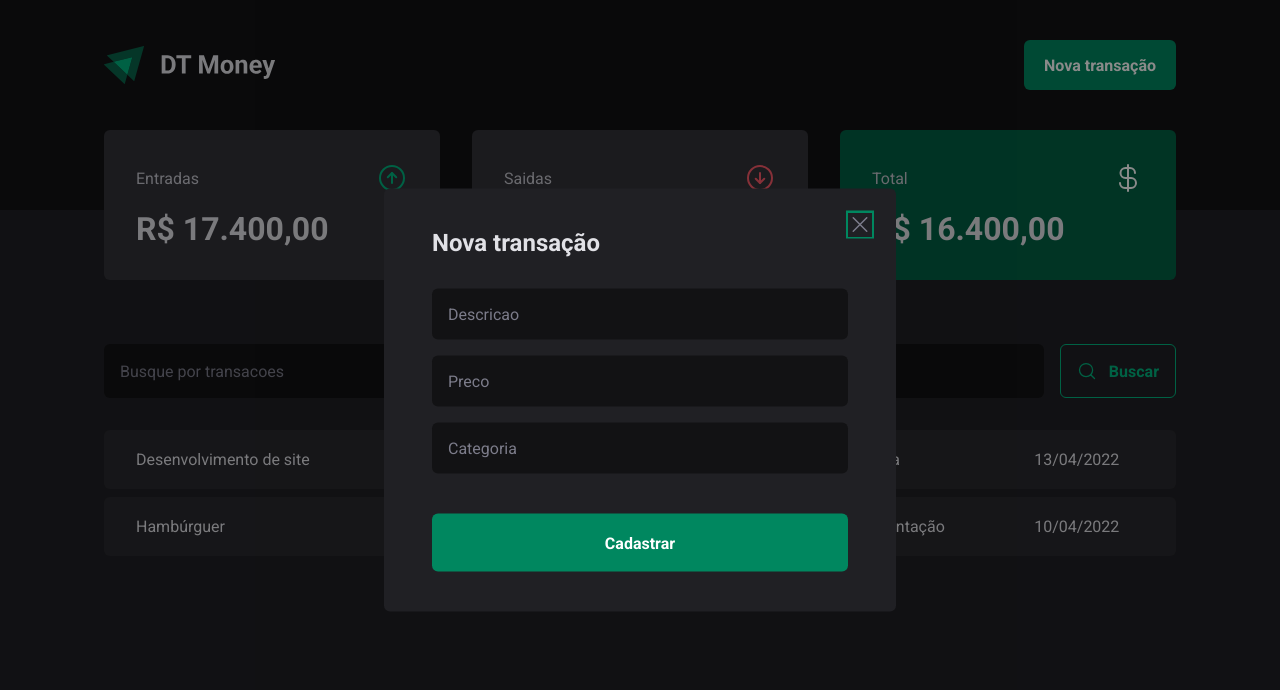
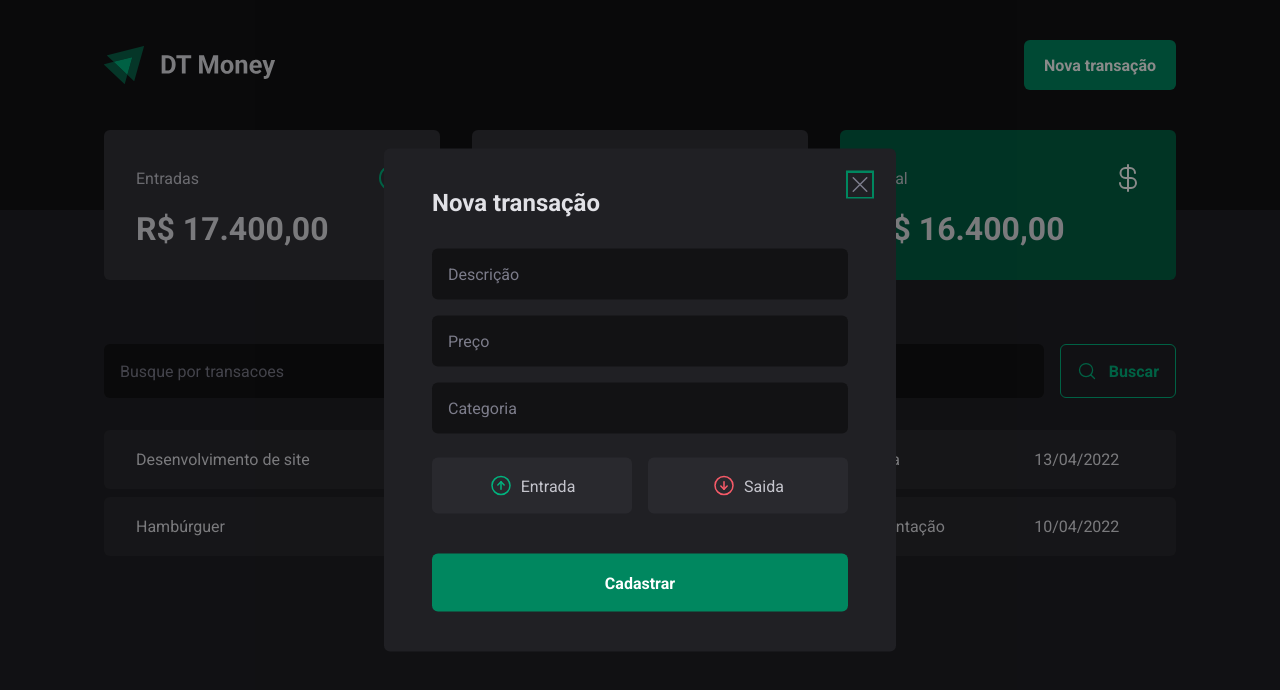
Before and after one commit to ldanielz/DT-Money, a React (Vite) app: page / in a window 1280 px wide. Both pictures are taken after a click on the button "Nova transação". Shown: the top 690 px of the page. Built offline with nearby package versions, Linux system fonts and the light colour scheme.

Commit message:
Buttons In Out  RadioGroup Radix

```diff
--- a/package.json
+++ b/package.json
@@ -11,6 +11,7 @@
   "dependencies": {
     "@radix-ui/react-alert-dialog": "^1.0.2",
     "@radix-ui/react-dialog": "^1.0.2",
+    "@radix-ui/react-radio-group": "^1.1.0",
     "phosphor-react": "^1.4.1",
     "react": "^18.2.0",
     "react-dom": "^18.2.0",
--- a/src/components/NewTransactionModal/index.tsx
+++ b/src/components/NewTransactionModal/index.tsx
@@ -1,6 +1,12 @@
 import * as Dialog from '@radix-ui/react-dialog'
-import { X } from 'phosphor-react'
-import { CloseButton, Content, Overlay } from './styles'
+import { ArrowCircleDown, ArrowCircleUp, X } from 'phosphor-react'
+import {
+  CloseButton,
+  Content,
+  Overlay,
+  TransactionType,
+  TransactionTypeButton,
+} from './styles'
 
 export default function NewTransactionModal() {
   return (
@@ -15,9 +21,20 @@
         <Dialog.Title>Nova transação</Dialog.Title>
 
         <form action="">
-          <input type="text" placeholder="Descricao" required />
-          <input type="number" placeholder="Preco" required />
+          <input type="text" placeholder="Descrição" required />
+          <input type="number" placeholder="Preço" required />
           <input type="text" placeholder="Categoria" required />
+
+          <TransactionType>
+            <TransactionTypeButton value="income" variant="income">
+              <ArrowCircleUp size={24} />
+              Entrada
+            </TransactionTypeButton>
+            <TransactionTypeButton value="outcome" variant="outcome">
+              <ArrowCircleDown size={24} />
+              Saida
+            </TransactionTypeButton>
+          </TransactionType>
 
           <button type="submit">Cadastrar</button>
         </form>
--- a/src/components/NewTransactionModal/styles.ts
+++ b/src/components/NewTransactionModal/styles.ts
@@ -1,5 +1,6 @@
+import styled from 'styled-components'
 import * as Dialog from '@radix-ui/react-dialog'
-import styled from 'styled-components'
+import * as RadioGroup from '@radix-ui/react-radio-group'
 
 export const Overlay = styled(Dialog.Overlay)`
   position: fixed;
@@ -68,3 +69,50 @@
   color: ${(props) => props.theme['gray-500']};
   line-height: 0;
 `
+export const TransactionType = styled(RadioGroup.Root)`
+  display: grid;
+  grid-template-columns: repeat(2, 1fr);
+  gap: 1rem;
+  margin-top: 0.5rem;
+`
+interface TransactionTypeButtonProps {
+  variant: 'income' | 'outcome'
+}
+
+export const TransactionTypeButton = styled(
+  RadioGroup.Item,
+)<TransactionTypeButtonProps>`
+  background: ${(props) => props.theme['gray-700']};
+  padding: 1rem;
+  display: flex;
+  align-items: center;
+  justify-content: center;
+  gap: 0.5rem;
+  border-radius: 6px;
+  cursor: pointer;
+  border: 0;
+  color: ${(props) => props.theme['gray-300']};
+
+  svg {
+    color: ${(props) =>
+      props.variant === 'income'
+        ? props.theme['green-300']
+        : props.theme['red-300']};
+  }
+
+  &[data-state='unchecked']:hover {
+    background: ${(props) => props.theme['gray-600']};
+    transition: background-color 0.2s;
+  }
+
+  &[data-state='checked'] {
+    color: ${(props) => props.theme.white};
+    background: ${(props) =>
+      props.variant === 'income'
+        ? props.theme['green-300']
+        : props.theme['red-300']};
+    svg {
+      color: ${(props) => props.theme.white};
+    }
+  }
+`
```
Also changed, not shown: 1 other file (tests, documents, lock files or other folders).
